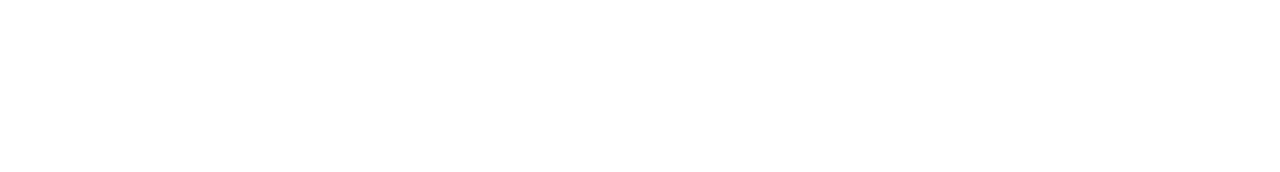
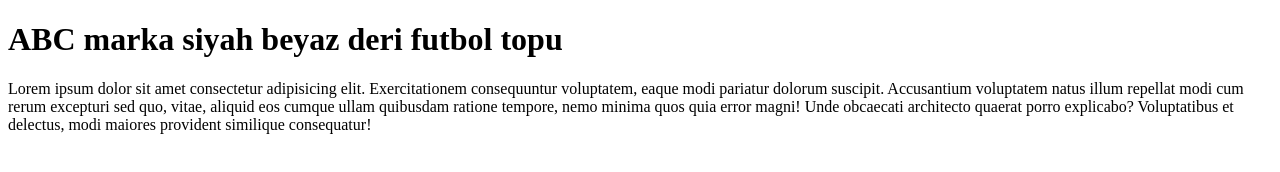
Before and after one commit to yasinfedev/html_studies, a plain HTML site: page futbol_topu.html in a window 1280 px wide. Drawn offline with Linux system fonts and the light colour scheme.

Commit message:
seo açısından başlık etiketleri
önemi çalışıldı.

```diff
--- a/futbol_topu.html
+++ b/futbol_topu.html
@@ -13,5 +13,9 @@
     </head>
     <body>
         <!--ziyaretçilere yönelik bölümdür.-->
+        <!--konu başlık tag'larına seo açısından dikkat etmeliyiz.-->
+        <h1>ABC marka siyah beyaz deri futbol topu</h1>
+        <!--konu başlıklarındaki kelimeler, anahtar kelimeler ile uyumlu olmalıdır.-->
+        <p>Lorem ipsum dolor sit amet consectetur adipisicing elit. Exercitationem consequuntur voluptatem, eaque modi pariatur dolorum suscipit. Accusantium voluptatem natus illum repellat modi cum rerum excepturi sed quo, vitae, aliquid eos cumque ullam quibusdam ratione tempore, nemo minima quos quia error magni! Unde obcaecati architecto quaerat porro explicabo? Voluptatibus et delectus, modi maiores provident similique consequatur!</p>
     </body>
 </html>
```
